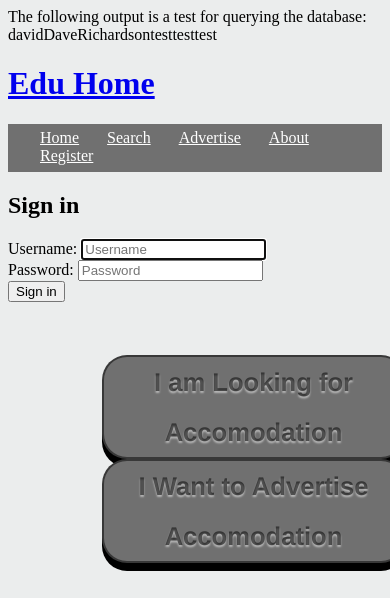
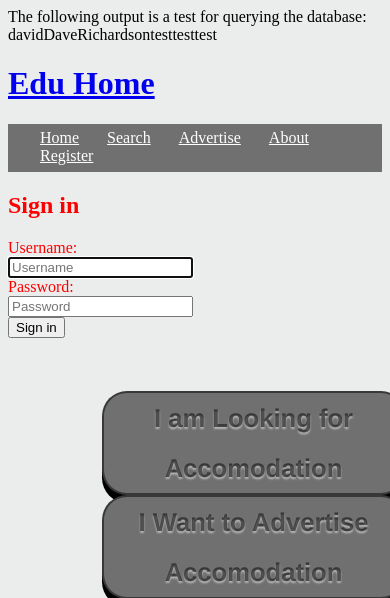
Before and after one commit to Matchoo95/SECW, a PHP site: page /index.php in a window 390 px wide. Shown: the top 598 px of the page. Run offline with PHP 8.4, Linux system fonts and the light colour scheme; data comes from the database, SQL or seed files in the repository; data that the repository does not hold is empty.

Commit message:
LoginBar
Changed leftSideBar to loginBar, added media query

```diff
--- a/Website/css/styles.css
+++ b/Website/css/styles.css
@@ -30,7 +30,7 @@ nav li a:hover, nav li current {
   padding-bottom: 10%
 }
 
-.leftSideBar {
+.loginBar {
   float: left;
   width: 25%;
 }
@@ -64,3 +64,10 @@ a.button:hover {
 body {
   background-color: #EBEDED
 }
+
+@media (max-width: 1004px) {
+  .loginBar {
+    float:none;
+    color: red;
+  }
+}
```
